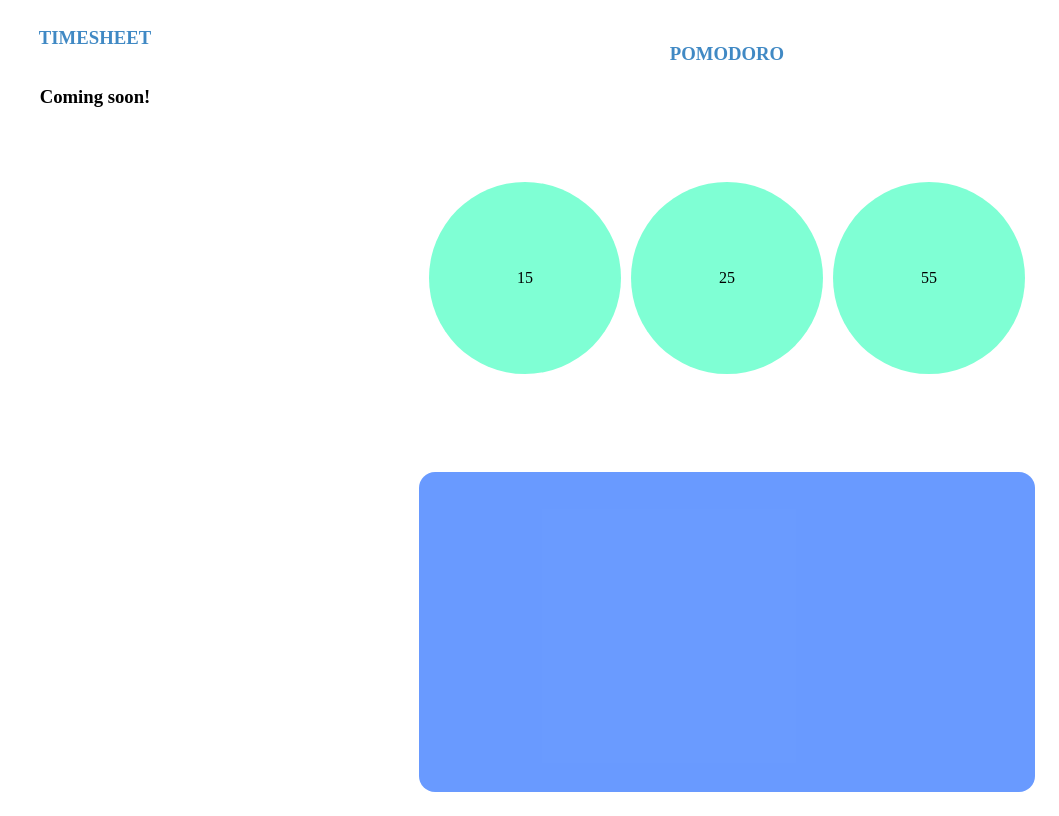
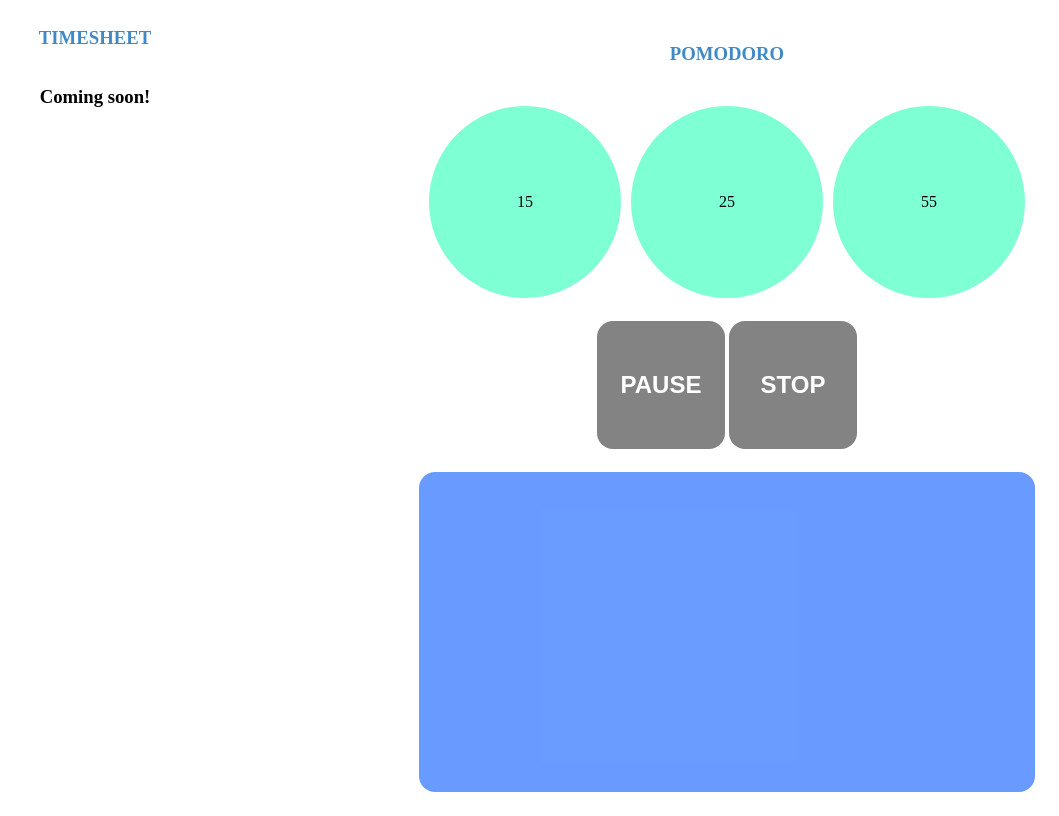
Before and after one commit to Gregory-Bach/easy-worksession, a SvelteKit app: page / in a window 1280 px wide. Shown: the whole page, without its empty margins (221-1280 px from the left). Built offline with nearby package versions, Linux system fonts and the light colour scheme.

Commit message:
feat: init pomodoro fast actions

```diff
--- /dev/null
+++ b/src/routes/components/pomodoro/pomodoro-fast-actions.svelte
@@ -0,0 +1,27 @@
+<script lang="ts">
+    function pause() {
+        console.debug('pause');
+    }
+    function stop() {
+        console.debug('stop');
+    }
+
+</script>
+
+<div>
+    <button on:click={pause}>PAUSE</button>
+    <button on:click={stop}>STOP</button>
+</div>
+
+<style>
+    button {
+        background-color: #838383;
+        border: none;
+        color: white;
+        height: 10vw;
+        width: 10vw;
+        border-radius: 1rem;
+        font-size: 1.5rem;
+        font-weight: 700;
+    }
+</style>
--- a/src/routes/components/pomodoro/pomodoro.component.svelte
+++ b/src/routes/components/pomodoro/pomodoro.component.svelte
@@ -2,6 +2,7 @@
     import Title from "../title.component.svelte";
     import Buzzer from "./buzzer.component.svelte";
     import CompletionIndicator from "./completion-indicator.component.svelte";
+    import Actions from "./pomodoro-fast-actions.svelte";
 
     let timerButtons = [
         {label: "15"},
@@ -22,6 +23,8 @@
             <Buzzer on:click={() => buzzerClicked(timer)} {timer}></Buzzer>
         {/each}
     </div>
+
+    <Actions></Actions>
 
         <CompletionIndicator state="running"></CompletionIndicator>
 </section>
```
Also changed, not shown: src/routes/components/pomodoro/pomodoro-stats.svelte (added).
